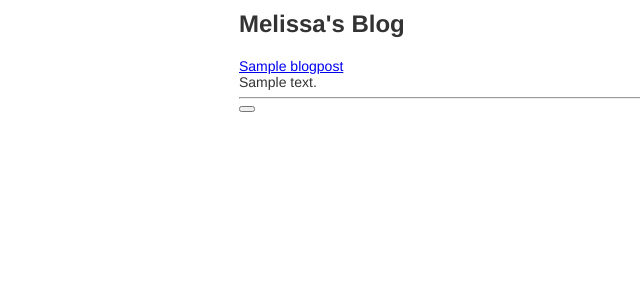
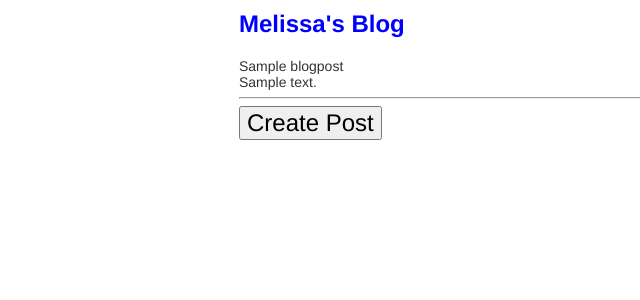
Before and after one commit to mschrum/build-a-blog, a Python web app: template templates/frontpage.html in a window 1280 px wide. Shown: the top 300 px of the page, without its empty margins (1-641 px from the left). Run offline with Jinja, Linux system fonts and the light colour scheme; the template is opened without the code that fills it: most values are stand-ins (such as "Sample title", 1, 10 or a date in 2020).

Commit message:
Added header links to /blog and create new post button

```diff
--- a/static/styles.css
+++ b/static/styles.css
@@ -15,6 +15,14 @@ h2 {
     font-size: 24px;
     font-weight: bold;
     margin-bottom: 20px;
+    color: blue;
+}
+a {
+    text-decoration: none;
+    color: currentColor;
+}
+button{
+  font-size: 24px;
 }
 
 label {
--- a/templates/base.html
+++ b/templates/base.html
@@ -7,7 +7,7 @@
         <title>Build-A-Blog</title>
     </head>
     <body>
-        <h2>Melissa's Blog</h2>
+        <h2><a href="/blog">Melissa's Blog</a></h2>
         {% block content %}
         {% endblock %}
     </body>
--- a/templates/frontpage.html
+++ b/templates/frontpage.html
@@ -8,5 +8,7 @@
         <hr>
     </div>
   {% endfor %}
-<button href="/newpost" value="Create Post"></button>
+  <form action="/newpost" method="get">
+      <button type"submit">Create Post</button>
+  </form>
 {% endblock %}
```
Also changed, not shown: 1 other file.
